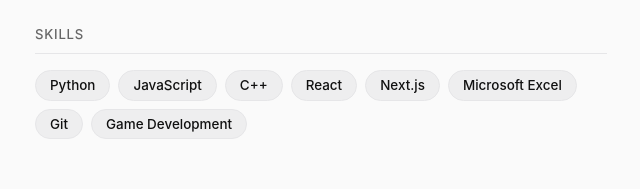
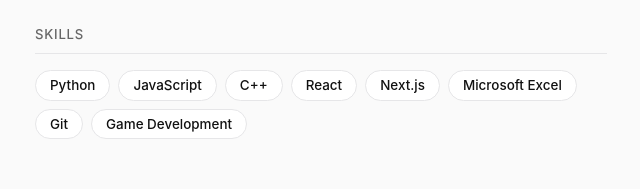
Before and after one commit to wahajf/wahajf.github.io, a Next.js app: page / in a window 1280 px wide. Shown: the part 1569-1758 px from the top of the page, without its empty margins (319-959 px from the left). Built offline with nearby package versions, Linux system fonts and the light colour scheme; no server answers.

Commit message:
Restore glowing accent halo hover animation on skills and add glowing light animation to all cards on hover and click

```diff
--- a/app/components/MainContent.jsx
+++ b/app/components/MainContent.jsx
@@ -339,17 +339,6 @@ export default function MainContent() {
                 <span
                   key={index}
                   className="skill-pill"
-                  style={{
-                    fontSize: '0.84rem',
-                    fontWeight: '500',
-                    color: 'var(--text)',
-                    backgroundColor: 'var(--pill-bg)',
-                    border: '1px solid var(--border)',
-                    padding: '6px 14px',
-                    borderRadius: '9999px',
-                    lineHeight: '1.2',
-                    display: 'inline-block'
-                  }}
                 >
                   {skill}
                 </span>
--- a/app/globals.css
+++ b/app/globals.css
@@ -145,7 +145,8 @@ html[data-theme="dark"] [data-accent="skyblue"] {
   display: inline-block;
 }
 
-.skill-pill:hover {
+.skill-pill:hover,
+.skill-pill:active {
   transform: translateY(-3px) scale(1.06);
   color: var(--pill-active-text) !important;
   background-color: var(--pill-active-bg) !important;
@@ -179,9 +180,17 @@ a:visited, a:link {
   border: 1px solid var(--card-border);
   border-radius: 16px;
   padding: 20px;
-  transition: transform 0.2s ease, border-color 0.2s ease;
+  transition: transform 0.25s cubic-bezier(0.16, 1, 0.3, 1), border-color 0.25s ease, box-shadow 0.25s ease;
   color: var(--text) !important;
   text-decoration: none !important;
+  position: relative;
+}
+
+.card:hover,
+.card:active {
+  transform: translateY(-3px) scale(1.01);
+  border-color: var(--pill-active-text) !important;
+  box-shadow: 0 0 20px rgba(var(--trail-rgb), 0.35), 0 0 36px rgba(var(--trail-rgb), 0.18) !important;
 }
 
 .card-title, .card-title:visited {
```
